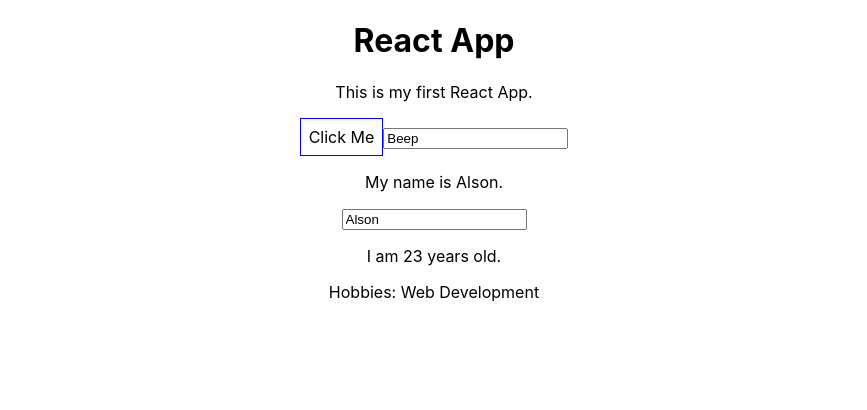
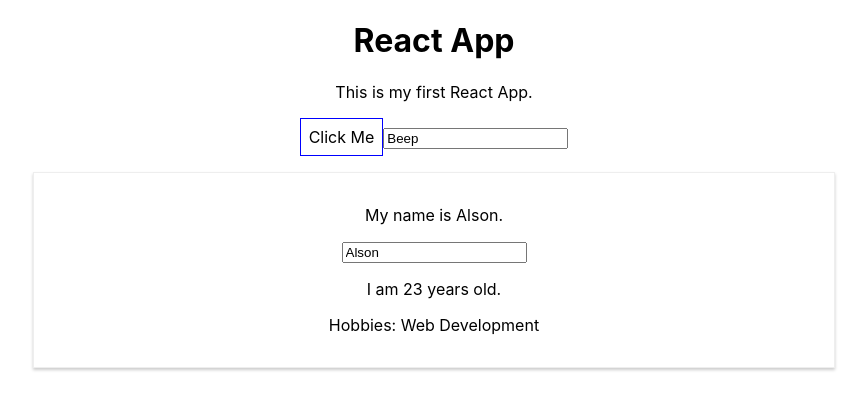
Before and after one commit to alsonshareef/react-playground, a React (Create React App) app: page / in a window 1280 px wide. Shown: the top 410 px of the page, without its empty margins (206-1073 px from the left). Built offline with nearby package versions, Linux system fonts and the light colour scheme.

Commit message:
Added styles for every Person component to make it look like a card to help distinguish between different components.

```diff
--- a/src/components/Person/Person.css
+++ b/src/components/Person/Person.css
@@ -0,0 +1,8 @@
+.person {
+	width: 60%;
+	margin: 16px auto;
+	border: 1px solid #eee;
+	box-shadow: 0 2px 3px #ccc;
+	padding: 16px;
+	text-align: center;
+}
```
